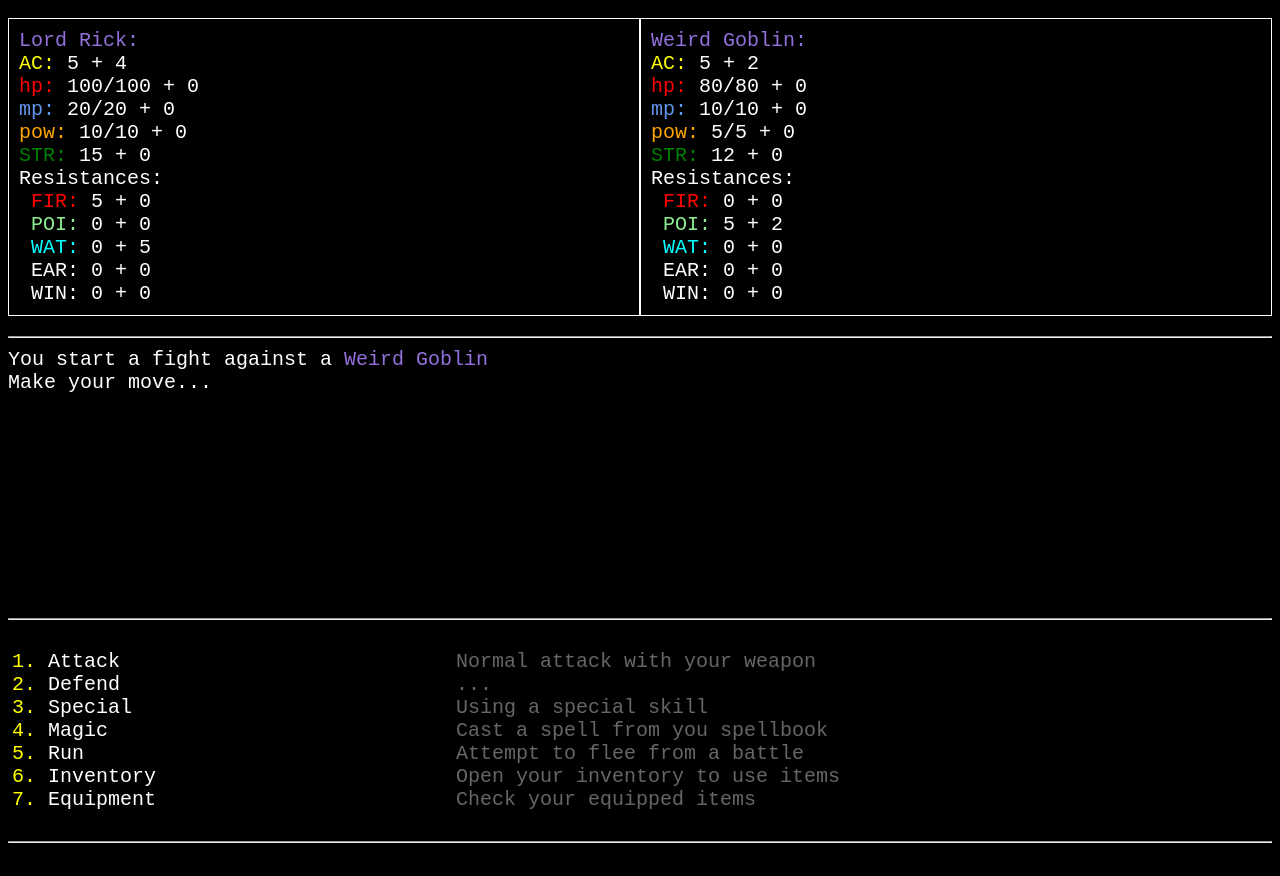
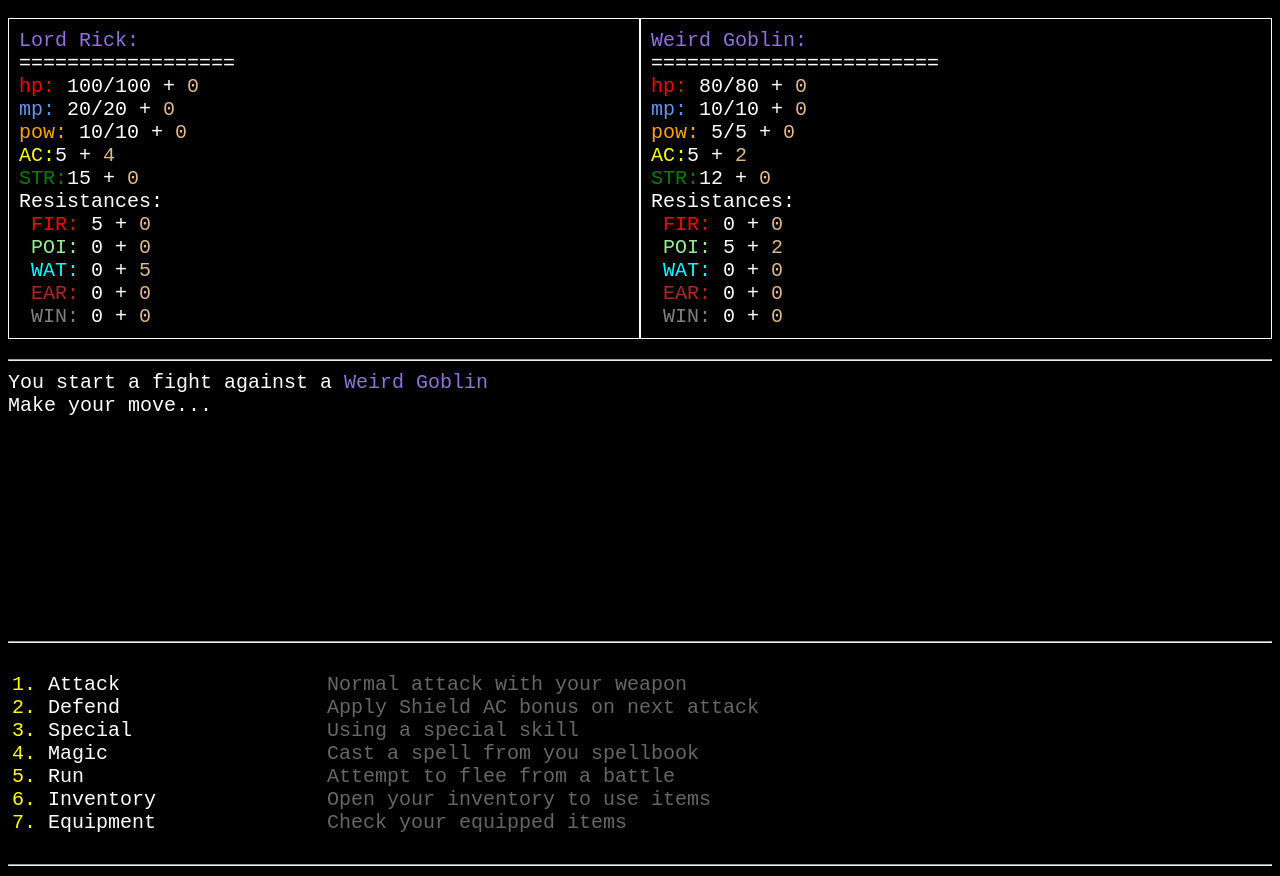
Before and after one commit to b4dr1ck/HtmlSandbox, a Vue app in the folder fight/: page / in a window 1280 px wide. Before the commit the page ends 853 px from the top, so only its background shows below. Built offline with nearby package versions, Linux system fonts and the light colour scheme.

Commit message:
CHANGE: fight: Design-Anpassungen

```diff
--- a/fight/src/App.vue
+++ b/fight/src/App.vue
@@ -20,7 +20,8 @@ export default {
         pow: "orange",
         AC: "yellow",
         STR: "green",
-        resist: { FIR: "red", WAT: "aqua", POI: "lightgreen" },
+        bon: "BurlyWood",
+        resist: { FIR: "red", WAT: "aqua", POI: "lightgreen", EAR: "brown", WIN: "grey" },
         details: "#666",
       },
       player: player,
@@ -95,7 +96,9 @@ export default {
       }, 1000);
     },
 
-    defend() {},
+    defend() {
+
+    },
     run() {},
     inventory() {
       this.mode = "inventory";
@@ -126,24 +129,31 @@ export default {
 
       // name
       hudText.push(`<span style='color:${this.colors["name"]}'>${this[actor].name}: </span>`);
+      hudText.push("=".repeat(this[actor].name.length * 2));
       for (const stat in this[actor]["stats"]) {
         // resistances
         if (stat === "resist") {
           hudText.push("Resistances: ");
           for (const resist in this[actor]["stats"]["resist"]) {
             hudText.push(
-              ` <span style='color:${this.colors.resist[resist]}'>${resist}:</span> ${this[actor]["stats"]["resist"][resist].base} + ${this[actor]["stats"]["resist"][resist].bon}`
+              ` <span style='color:${this.colors.resist[resist]}'>${resist}:</span>` +
+                ` ${this[actor]["stats"]["resist"][resist].base}` +
+                ` + <span style='color:${this.colors.bon}'>${this[actor]["stats"]["resist"][resist].bon}</span>`
             );
           }
         } else {
           // other stats
           if (stat === "hp" || stat === "mp" || stat === "pow") {
             hudText.push(
-              `<span style='color:${this.colors[stat]}'>${stat}:</span> ${this[actor]["stats"][stat].current}/${this[actor]["stats"][stat].base} + ${this[actor]["stats"][stat].bon}`
+              `<span style='color:${this.colors[stat]}'>${stat}:</span>` +
+                ` ${this[actor]["stats"][stat].current}/${this[actor]["stats"][stat].base}` +
+                ` + <span style='color:${this.colors.bon}'>${this[actor]["stats"][stat].bon}</span>`
             );
           } else {
             hudText.push(
-              `<span style='color:${this.colors[stat]}'>${stat}:</span> ${this[actor]["stats"][stat].base} + ${this[actor]["stats"][stat].bon}`
+              `<span style='color:${this.colors[stat]}'>${stat}:</span>` +
+                `${this[actor]["stats"][stat].base}` +
+                ` + <span style='color:${this.colors.bon}'>${this[actor]["stats"][stat].bon}</span>`
             );
           }
         }
@@ -182,7 +192,7 @@ export default {
       if (isNaN(key) || key < 0 || key >= this.commands.length) {
         return;
       }
-      const command = this.commands[key].toLowerCase();
+      const command = this.commands[key].toLowerCase().replace(/\s+/g, "");
       this[command]();
     },
     showDetails(command) {
@@ -207,7 +217,7 @@ export default {
         case "attack":
           const commandDetails = {
             attack: "Normal attack with your weapon",
-            defend: "...",
+            defend: "Apply Shield AC bonus on next attack",
             special: "Using a special skill",
             magic: "Cast a spell from you spellbook",
             run: "Attempt to flee from a battle",
@@ -333,14 +343,11 @@ pre {
 #detailList {
   list-style-type: none;
   padding: 0;
-}
-
-#detailList {
-  width: 100%;
+  flex-grow: 3;
 }
 
 #commandList {
-  width: 50%;
+  flex-grow: 1;
 }
 
 #log {
--- a/fight/src/enemy.js
+++ b/fight/src/enemy.js
@@ -1,10 +1,10 @@
 export const enemy = {
   name: "Weird Goblin",
   stats: {
-    AC: { base: 5, current: 5, bon: 0 },
     hp: { base: 80, current: 80, bon: 0 },
     mp: { base: 10, current: 10, bon: 0 },
     pow: { base: 5, current: 5, bon: 0 },
+    AC: { base: 5, current: 5, bon: 0 },
     STR: { base: 12, current: 12, bon: 0 },
     resist: {
       FIR: { base: 0, current: 0, bon: 0 },
--- a/fight/src/player.js
+++ b/fight/src/player.js
@@ -1,10 +1,10 @@
 export const player = {
   name: "Lord Rick",
   stats: {
-    AC: { base: 5, current: 5, bon: 0 },
     hp: { base: 100, current: 100, bon: 0 },
     mp: { base: 20, current: 20, bon: 0 },
     pow: { base: 10, current: 10, bon: 0 },
+    AC: { base: 5, current: 5, bon: 0 },
     STR: { base: 15, current: 15, bon: 0 },
     resist: {
       FIR: { base: 5, current: 5, bon: 0 },
```
